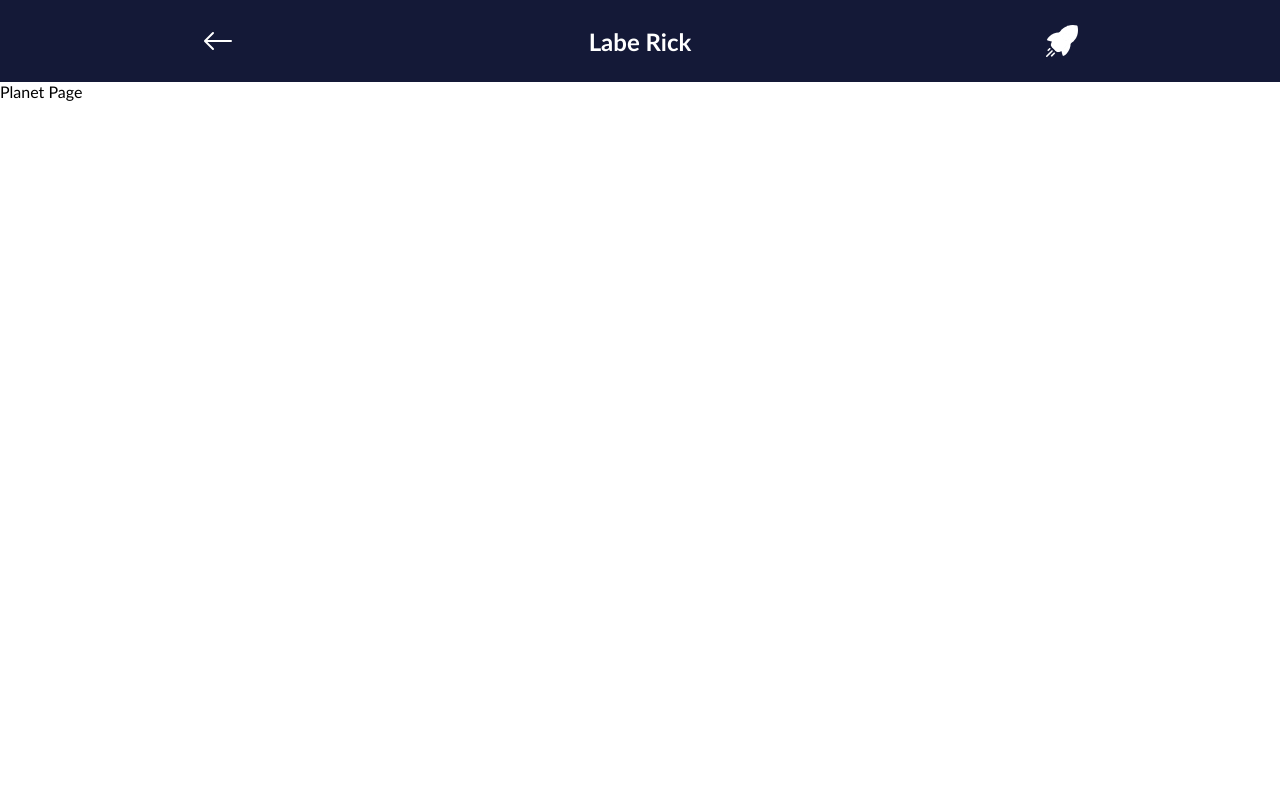
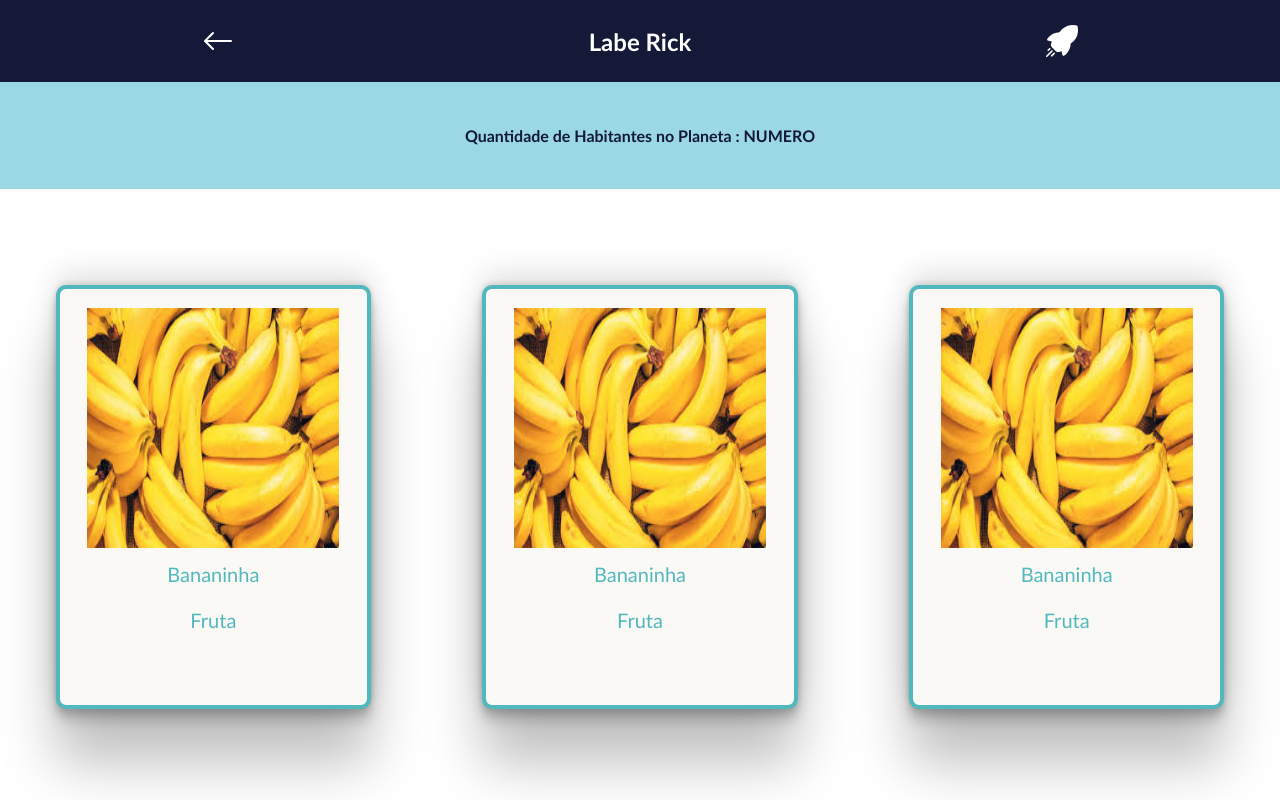
Before and after one commit to MirandaFayra/labe-rick-front-fayra, a React (Create React App) app: page /planet in a window 1280 px wide. Shown: the top 800 px of the page. Built offline with nearby package versions, Linux system fonts and the light colour scheme.

Commit message:
Styles : Finalizar a parte estática da planet page e colocar os estilos globalmente

```diff
--- a/src/pages/character-page/index.js
+++ b/src/pages/character-page/index.js
@@ -1,8 +1,8 @@
 import React from 'react';
 import Card from '../../components/Card';
-import {ContainerCard,ContainerSelect} from './styled'
+import {ContainerSelect} from './styled'
 import InputSelect from '../../components/InputSelect';
-import {SButton} from '../../styles/index'
+import {SButton,ContainerCard} from '../../styles/index'
 
 export default function CharacterPage() {
 
--- a/src/pages/character-page/styled.js
+++ b/src/pages/character-page/styled.js
@@ -7,17 +7,4 @@ export const ContainerSelect =styled.div `
     justify-content: space-around;
     align-items: center;
     background-color:${theme.colors.blue100}
-
 `
-
-export const ContainerCard = styled.div`
-    margin-top:12vh;
-    display: grid;
-	grid-template-columns: repeat(3, 1fr);
-    align-self: center;
-    align-items: center;
-    justify-content: space-evenly;
-    justify-items:center;
-    row-gap: 16vh;
-    grid-auto-flow: row;
-`;
--- a/src/pages/confirmation-page/styled.js
+++ b/src/pages/confirmation-page/styled.js
@@ -11,8 +11,6 @@ export const ConfirmationContainer = styled.div`
     h2{
         color:whitesmoke;
         padding-bottom:24px;
-        //text-shadow:${theme.colors.green} 2px 2px;
         text-shadow: 2px 2px 3px ${theme.colors.green}, 0 0 30px blue, 0 0 12px darkblue;
-
     }
 `;
--- a/src/pages/planet-page/index.js
+++ b/src/pages/planet-page/index.js
@@ -1,9 +1,22 @@
 import React from 'react';
+import {CountContainer} from './styled'
+import { ContainerCard } from '../../styles';
+import Card from '../../components/Card';
 
 export default function PlanetPage() {
  return (
-   <p>
-    Planet Page
-   </p>
+  <>
+  <CountContainer>
+    <p>Quantidade de Habitantes no Planeta : <span>NUMERO</span></p>
+  </CountContainer>
+  <ContainerCard>
+      <Card/>
+      <Card/>
+      <Card/>
+      <Card/>
+      <Card/>
+      <Card/>
+  </ContainerCard>
+</>
  );
 }
--- a/src/pages/planet-page/styled.js
+++ b/src/pages/planet-page/styled.js
@@ -1,3 +1,17 @@
 import styled from 'styled-components';
+import theme from '../../constants/THEME';
 
-export const Container = styled.View``;
+export const CountContainer =styled.div `
+    display: flex;
+    flex-direction:row;
+    justify-content: space-around;
+    align-items: center;
+    font-weight:bold;
+    //height: 12vh;
+    color:${theme.colors.blue800} ;
+    background-color:${theme.colors.blue100};
+
+    p{
+        margin:5.5vh 0;
+    }
+`
--- a/src/styles/index.js
+++ b/src/styles/index.js
@@ -68,3 +68,15 @@ export const SButton = styled.button`
     transition: 100ms;
     }
 `;
+
+export const ContainerCard = styled.div`
+    margin-top:12vh;
+    display: grid;
+	grid-template-columns: repeat(3, 1fr);
+    align-self: center;
+    align-items: center;
+    justify-content: space-evenly;
+    justify-items:center;
+    row-gap: 16vh;
+    grid-auto-flow: row;
+`;
```
